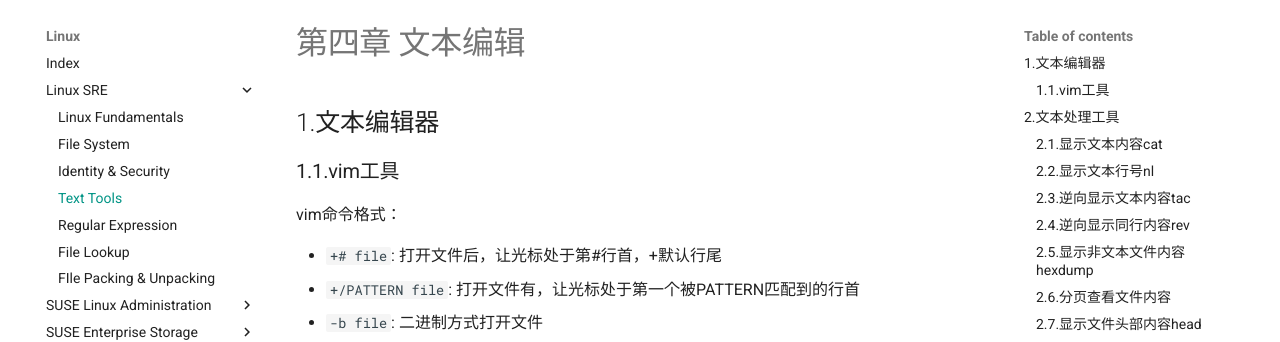
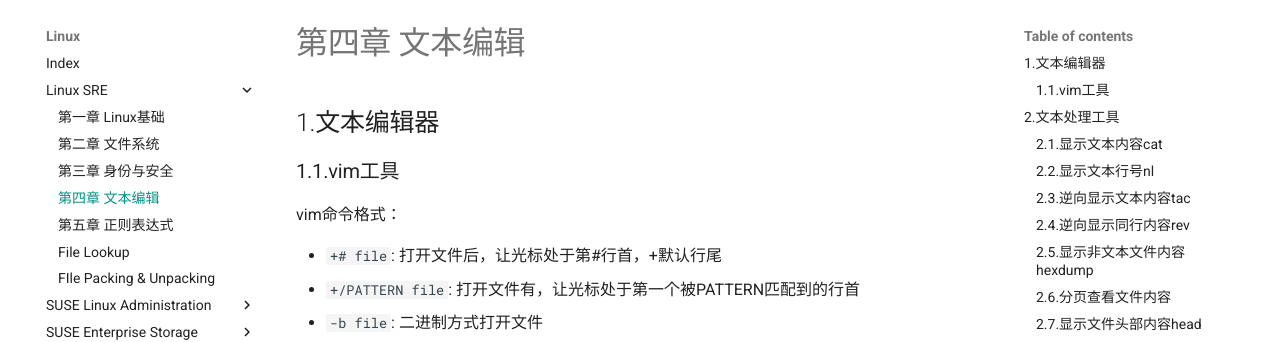
Before and after one commit to huyuhui001/mySite, an MkDocs documentation site: the page built from docs/linux/SRE/04-TextTools.md, in a window 1280 px wide. Shown: the part 123-465 px from the top of the page. Built offline with MkDocs 1.6.1 and Material for MkDocs 9.7.7, drawn with Linux system fonts in a browser that asks for light colours; comment, search, counter and statistics services are not loaded.

Commit message:
mkdocs.yml

```diff
--- a/mkdocs.yml
+++ b/mkdocs.yml
@@ -73,11 +73,11 @@ nav:
 - Linux:
   - Index: linux/index.md
   - Linux SRE:
-    - Linux Fundamentals: linux/SRE/01-fundamentals.md
-    - File System: linux/SRE/02-filesystem.md
-    - Identity & Security: linux/SRE/03-identity-security.md
-    - Text Tools: linux/SRE/04-TextTools.md
-    - Regular Expression: linux/SRE/05-RegExpress.md
+    - 第一章 Linux基础: linux/SRE/01-fundamentals.md
+    - 第二章 文件系统: linux/SRE/02-filesystem.md
+    - 第三章 身份与安全: linux/SRE/03-identity-security.md
+    - 第四章 文本编辑: linux/SRE/04-TextTools.md
+    - 第五章 正则表达式: linux/SRE/05-RegExpress.md
     - File Lookup: linux/SRE/06-FileLookup.md
     - FIle Packing & Unpacking: linux/SRE/07-FilePacking.md
   - SUSE Linux Administration:
```
